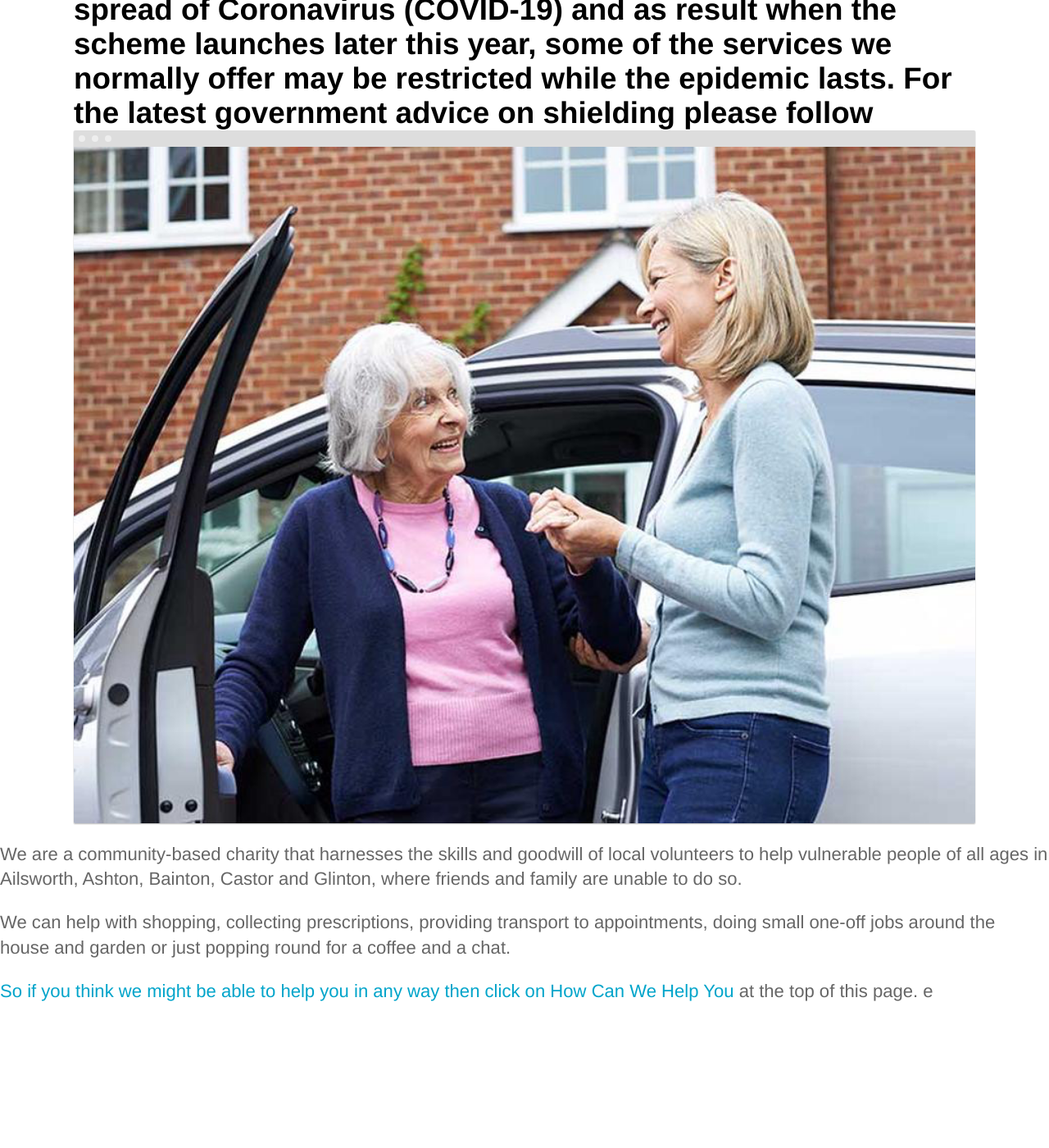
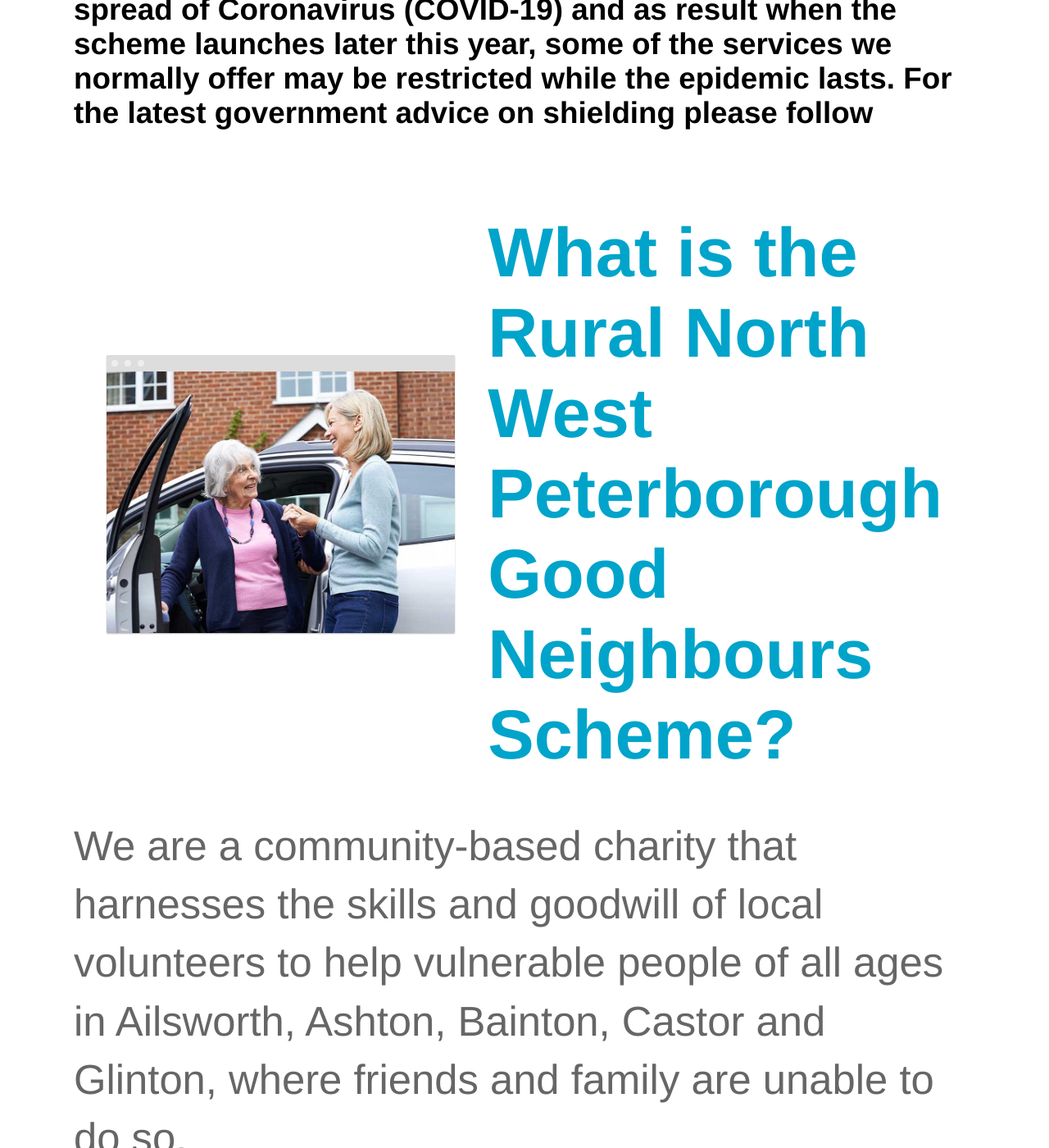
Before and after one commit to chriswilde1946/goodneighboursrp.org.uk, a Jekyll site: the page built from index.html, in a window 1280 px wide and 1400 px high, scrolled down 867 px. Shown: the whole window at 82% size. Built offline with Jekyll 4.4.1, drawn with Linux system fonts in a browser that asks for light colours.

Commit message:
Improve layout

```diff
--- a/index.html
+++ b/index.html
@@ -20,11 +20,12 @@ description: Track and optimize your sales team in real time
 
 				<h1><strong> The Rural North West Peterborough Good Neighbours are are committed to following all government advice to prevent the spread of Coronavirus (COVID-19) and as result when the scheme launches later this year, some of the services we normally offer may be restricted while the epidemic lasts.  For the latest government advice on shielding please follow  <a href="https://www.peterborough.gov.uk/healthcare/public-health/coronavirus/information-for-people-shielding><strong>this link</strong>
 
-			</a>
-</strong></h1><p>
-
-			<div>
-		<div>
+			</div>
+</section>
+<div class="content">
+	<section>
+		<div class="container flex">
+			<div class="text editable">
 
 
 				<h1><strong>What is the Rural North West Peterborough Good Neighbours Scheme?</strong></h1>
```
